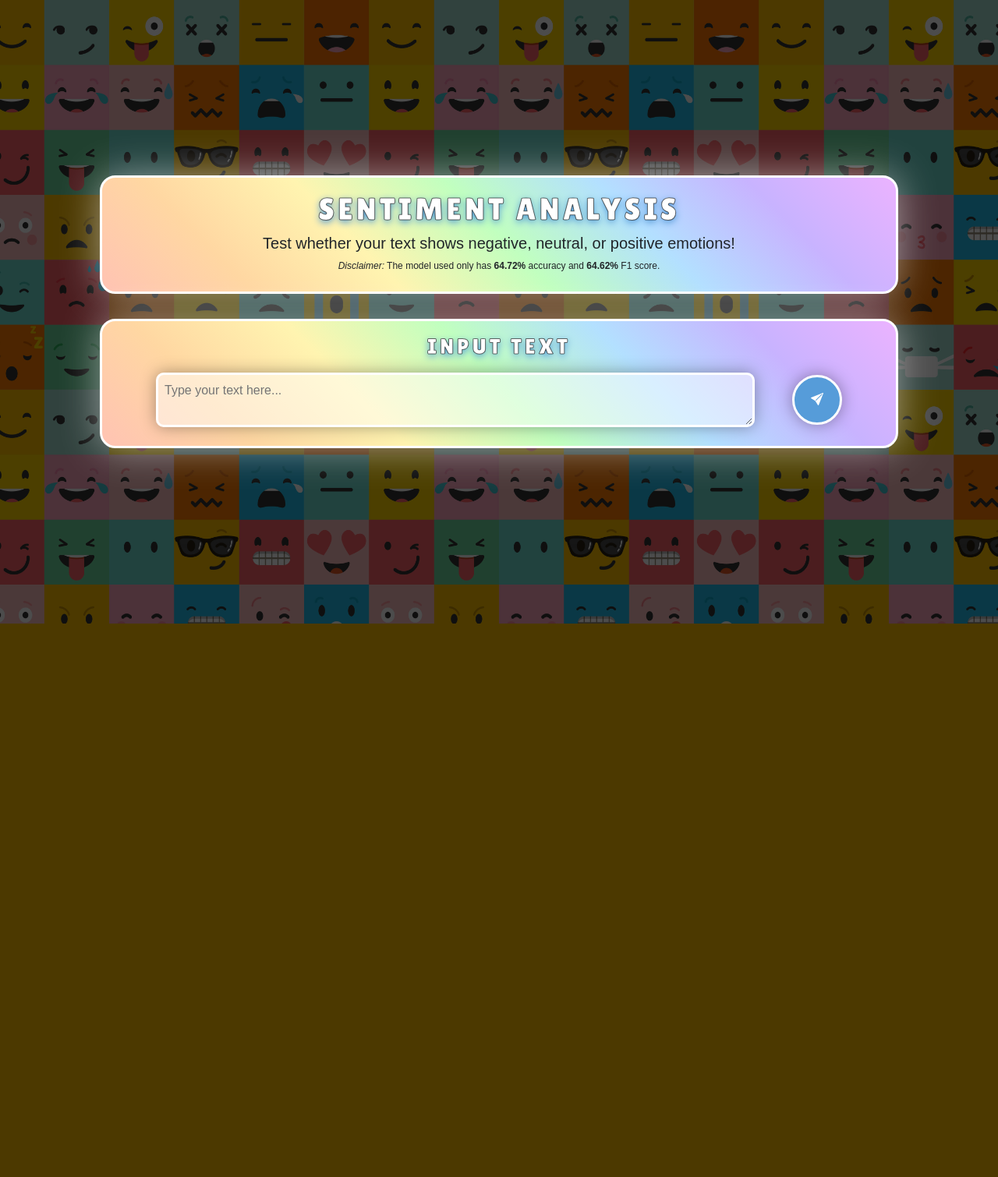
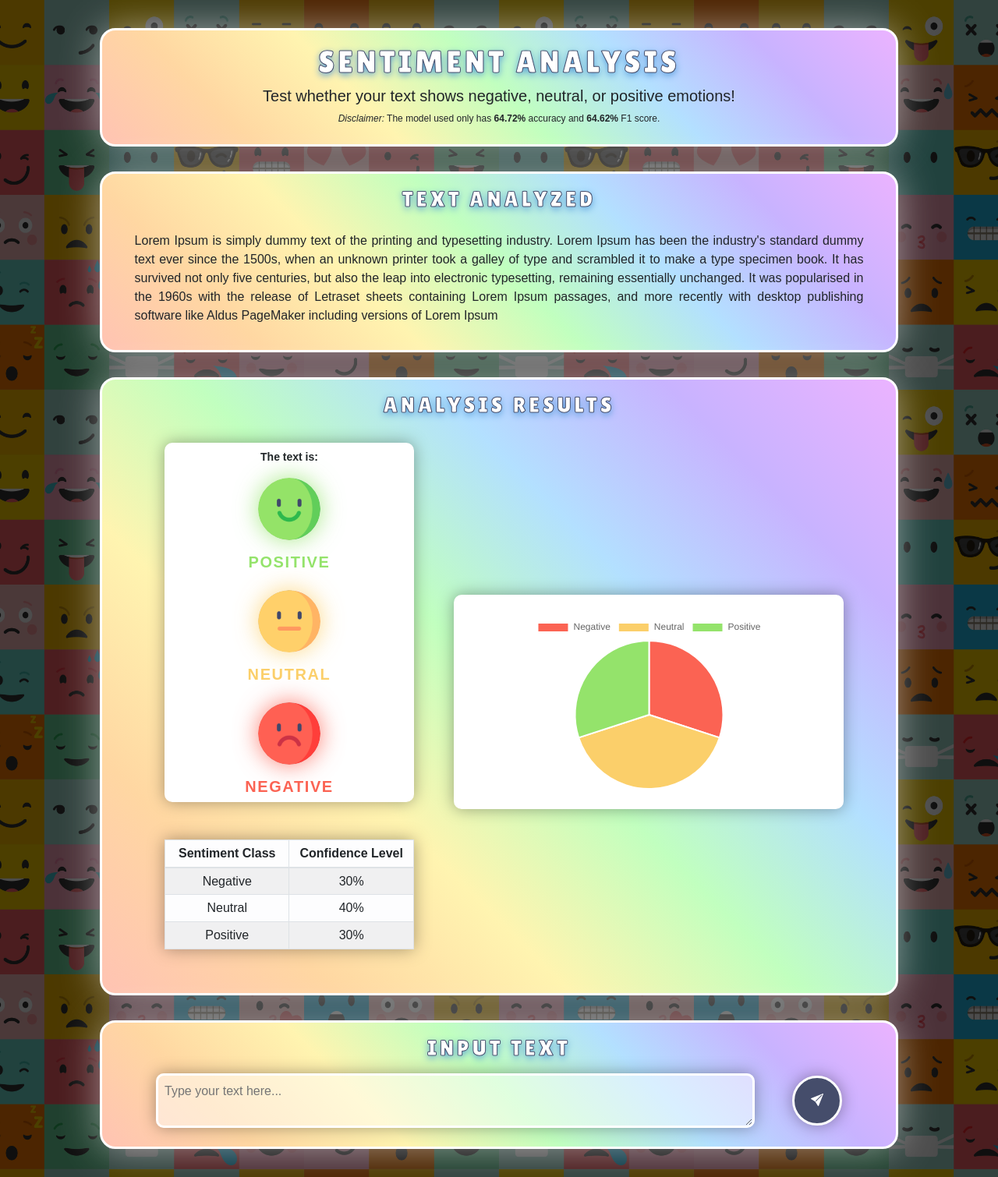
Before and after one commit to elliamaeang/django-ml-proj-nlp, a Django app: page / in a window 1280 px wide. Shown: the whole page at 78% size. Before the commit the page ends 800 px from the top, so only its background shows below. Run offline with Django 4.2, Linux system fonts and the light colour scheme; some web fonts are replaced.

Commit message:
Replace imgs and add favicon

```diff
--- a/nlpapp/static/css/styles.css
+++ b/nlpapp/static/css/styles.css
@@ -62,8 +62,8 @@ textarea {
 }
 
 textarea:hover {
-    border: 3px solid rgba(86, 156, 217, 1);
-    box-shadow: 0px 0px 20px rgba(86, 156, 217, 0.7);
+    border: 3px solid rgba(69,77,107,1); /*rgba(86, 156, 217, 1);*/
+    box-shadow: 0px 0px 20px rgba(69,77,107,0.7); /*rgba(86, 156, 217, 0.7);*/
     background: white;
 }
 
@@ -76,15 +76,15 @@ textarea:hover {
     border-radius: 50%;
     border: 3px solid white;
     color: white;
-    background: rgba(86, 156, 217, 1);
+    background: rgba(69,77,107,1); /*rgba(86, 156, 217, 1);*/
     box-shadow: 0px 0px 20px rgba(0, 0, 0, 0.35);
 }
 
 #btn-submit:hover {
-    border: 3px solid rgba(86, 156, 217, 1);
-    color: rgba(86, 156, 217, 1);
+    border: 3px solid rgba(69,77,107,1); /*rgba(86, 156, 217, 1);*/
+    color: rgba(69,77,107,1); /*rgba(86, 156, 217, 1);*/
     background: white;
-    box-shadow: 0px 0px 20px rgba(86, 156, 217, 0.7);
+    box-shadow: 0px 0px 20px rgba(69,77,107,0.7); /*rgba(86, 156, 217, 0.7);*/
 }
 
 #row-div, #left-div, #smiley-div, #table-div, #chart-div {
@@ -146,15 +146,15 @@ img {
 }
 
 #img-positive {
-    box-shadow: 0px 0px 100px rgba(60, 177, 79, 0.8);
+    box-shadow: 0px 0px 30px rgba(148,227,107, 0.8);
 }
 
 #img-neutral {
-    box-shadow: 0px 0px 100px rgba(239, 206, 66, 0.8);
+    box-shadow: 0px 0px 30px rgba(251,207,106, 0.8);
 }
 
 #img-negative {
-    box-shadow: 0px 0px 100px rgba(233, 98, 88, 0.8);
+    box-shadow: 0px 0px 30px rgba(251,99,83, 0.8);
 }
 
 #text-positive, #text-neutral, #text-negative {
@@ -164,15 +164,15 @@ img {
 }
 
 #text-positive {
-    color: #3cb14f;
+    color: #94e36b;
 }
 
 #text-neutral {
-    color: #efce42;
+    color: #fbcf6a;
 }
 
 #text-negative {
-    color: #e96258;
+    color: #fb6353;
 }
 
 h1, h3, h5 {
@@ -183,7 +183,7 @@ h1, h3 {
     font-family: 'Lilita One', cursive;
     text-transform: uppercase;
     color: white;
-    -webkit-text-stroke: 1px rgba(0, 0, 0, 0.6);
+    -webkit-text-stroke: 1px rgba(69,77,107,1);
     letter-spacing: 0.25rem;
     text-shadow: 0px 3px 10px rgba(86, 156, 217, 1);
 }
--- a/nlpapp/static/js/scripts.js
+++ b/nlpapp/static/js/scripts.js
@@ -1,6 +1,6 @@
 
 var xValues = ["Negative", "Neutral", "Positive"];
-var barColors = ["#e96258", "#efce42", "#3cb14f"];
+var barColors = ["#fb6353", "#fbcf6a", "#94e36b"];
 
 new Chart("pie-chart", {
     type: "pie",
--- a/nlpapp/templates/sentiment/index.html
+++ b/nlpapp/templates/sentiment/index.html
@@ -2,6 +2,7 @@
 {% load static %}
 
 {% block styles %}
+    <link rel="icon" type="image/x-icon" href="{% static 'imgs/icon.png' %}">
     <link rel="stylesheet" href="{% static 'css/styles.css' %}">
 
     <!-- Fonts -->
@@ -28,7 +29,6 @@
             <p style="font-size: 12px; margin-bottom: 1vh;"><i>Disclaimer:</i> The model used only has <b>64.72%</b> accuracy and <b>64.62%</b> F1 score.</p>
         </div>
 
-        {% if predictions %}
         <div>
             <h3>Text Analyzed</h3>
             <p id="p-text">Lorem Ipsum is simply dummy text of the printing and typesetting industry. Lorem Ipsum has been the industry's standard dummy text ever since the 1500s, when an unknown printer took a galley of type and scrambled it to make a type specimen book. It has survived not only five centuries, but also the leap into electronic typesetting, remaining essentially unchanged. It was popularised in the 1960s with the release of Letraset sheets containing Lorem Ipsum passages, and more recently with desktop publishing software like Aldus PageMaker including versions of Lorem Ipsum</p>
@@ -86,6 +86,7 @@
                 </div>
             </div>
         </div>
+        {% if predictions %}
         {% endif %}
 
         <div>
```
Also changed, not shown: nlpapp/static/imgs/icon.png (added), nlpapp/static/imgs/negative.png, nlpapp/static/imgs/neutral.png, nlpapp/static/imgs/positive.png, nlpapp/static/imgs/sentiments.png.
